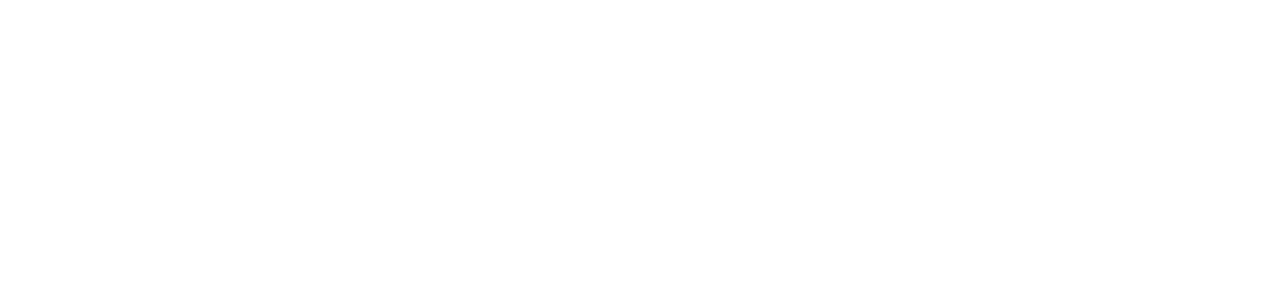
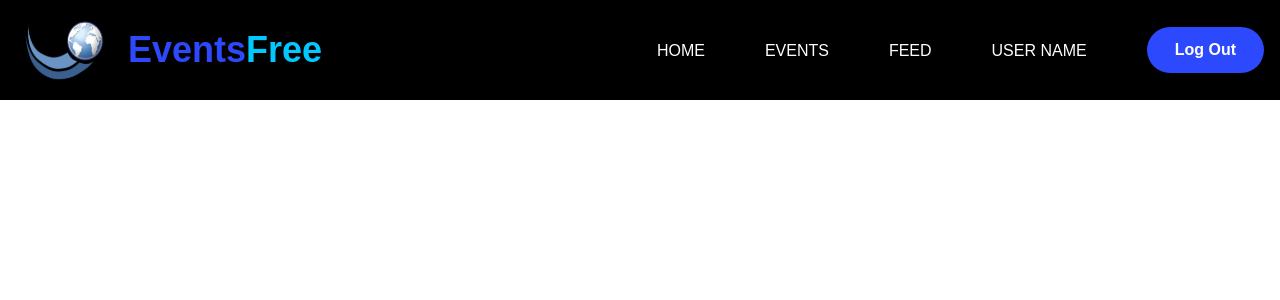
Before and after one commit to Harsh-Bishnoi/react_homepage, a React (Vite) app: page / in a window 1280 px wide. Shown: the top 300 px of the page. Built offline with nearby package versions, Linux system fonts and the light colour scheme.

Commit message:
nav done

```diff
--- a/src/App.css
+++ b/src/App.css
@@ -1 +1,28 @@
-@import "tailwindcss"
+@import "tailwindcss";
+@import url('https://fonts.googleapis.com/css2?family=Poppins:ital,wght@0,100;0,200;0,300;0,400;0,500;0,600;0,700;0,800;0,900;1,100;1,200;1,300;1,400;1,500;1,600;1,700;1,800;1,900&display=swap');
+
+/* font family */
+.font-family-primary {
+    font-family: "Poppins", sans-serif;
+}
+
+@media (max-width:1023.98px) {
+    .nav-link {
+        flex-direction: column;
+        width: 100%;
+        min-height: 100vh;
+        position: fixed;
+        justify-content: center;
+        bottom: 0;
+        right: -100% !important;
+        top: 0%;
+        transition: all 300ms linear !important;
+        z-index: 3;
+        align-items: center;
+        backdrop-filter: blur(50px);
+    }
+
+    .show-navbar {
+        right: 0 !important;
+    }
+}
--- a/src/App.jsx
+++ b/src/App.jsx
@@ -1,10 +1,11 @@
 import './App.css'
+import Nav from './components/Nav'
 
 function App() {
 
   return (
     <>
-
+      <Nav/>
     </>
   )
 }
--- /dev/null
+++ b/src/components/Nav.jsx
@@ -0,0 +1,44 @@
+import React, { useState, useEffect } from 'react';
+import logo from '../assets/images/svg/nav-logo.svg';
+
+const Nav = () => {
+    const [menuOpen, setMenuOpen] = useState(false);
+
+    const toggleNavbar = () => {
+        setMenuOpen(!menuOpen);
+        document.body.classList.toggle("overflow-hidden", !menuOpen);
+    };
+
+    useEffect(() => {
+        return () => {
+            document.body.classList.remove("overflow-hidden");
+        };
+    }, []);
+
+    return (
+        <nav className='bg-black'>
+            <div className="max-w-[1320px] px-4 mx-auto">
+                <div className="flex justify-between items-center py-[17px]">
+                    <div className="flex items-center gap-3.5">
+                        <a href="#"><img src={logo} alt="nav-logo" className='max-w-[50px] sm:max-w-[98px]' /></a>
+                        <a className='font-family-primary font-bold text-2xl sm:text-4xl leading-[135%] text-[#2C49FE] mb-0' href='#'>Events<span className='text-[#01C8FF]'>Free</span></a>
+                    </div>
+                    <div onClick={toggleNavbar} className="z-50 lg:hidden flex flex-col justify-between w-6 h-5 cursor-pointer">
+                        <span className={`block h-1 rounded-3xl bg-white ${menuOpen ? 'rotate-45 translate-y-2' : ''}`}></span>
+                        <span className={`block h-1 rounded-3xl bg-white ${menuOpen ? 'opacity-0' : ''}`}></span>
+                        <span className={`block h-1 rounded-3xl bg-white ${menuOpen ? '-rotate-42 -translate-y-2' : ''}`}></span>
+                    </div>
+                    <ul id='nav-name' className={`list-unstyled flex justify-center items-center nav-link gap-[60px] mb-0 ${menuOpen ? "show-navbar" : ""}`}>
+                        <li><a className='font-family-primary font-normal text-base leading-[100%] text-white hover:font-semibold' href="#">HOME</a></li>
+                        <li><a className='font-family-primary font-normal text-base leading-[100%] text-white hover:font-semibold' href="#">EVENTS</a></li>
+                        <li><a className='font-family-primary font-normal text-base leading-[100%] text-white hover:font-semibold' href="#">FEED</a></li>
+                        <li><a className='font-family-primary font-normal text-base leading-[100%] text-white hover:font-semibold' href="#">USER NAME</a></li>
+                        <li><button className='font-family-primary font-semibold text-base leading-[150%] border-0 bg-[#2C49FE] rounded-3xl py-[11px] px-[28px] text-white cursor-pointer hover:bg-[white] hover:text-[#01C8FF] transition-all duration-200 ease-linear'>Log Out</button></li>
+                    </ul>
+                </div>
+            </div>
+        </nav>
+    );
+};
+
+export default Nav;
```
Also changed, not shown: src/assets/images/svg/nav-logo.svg (added).
